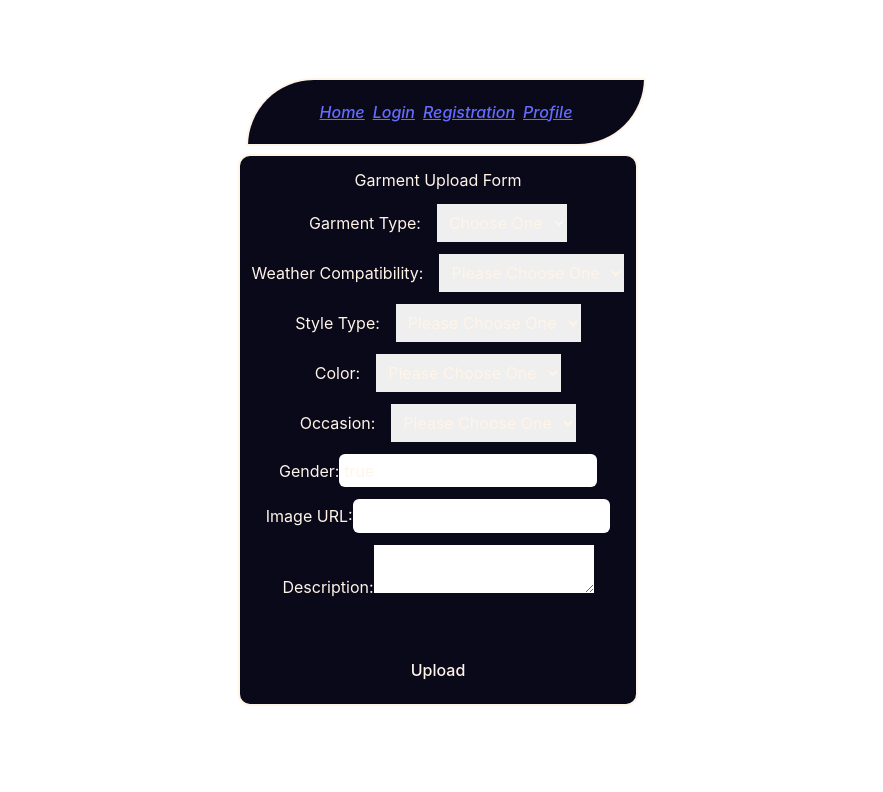
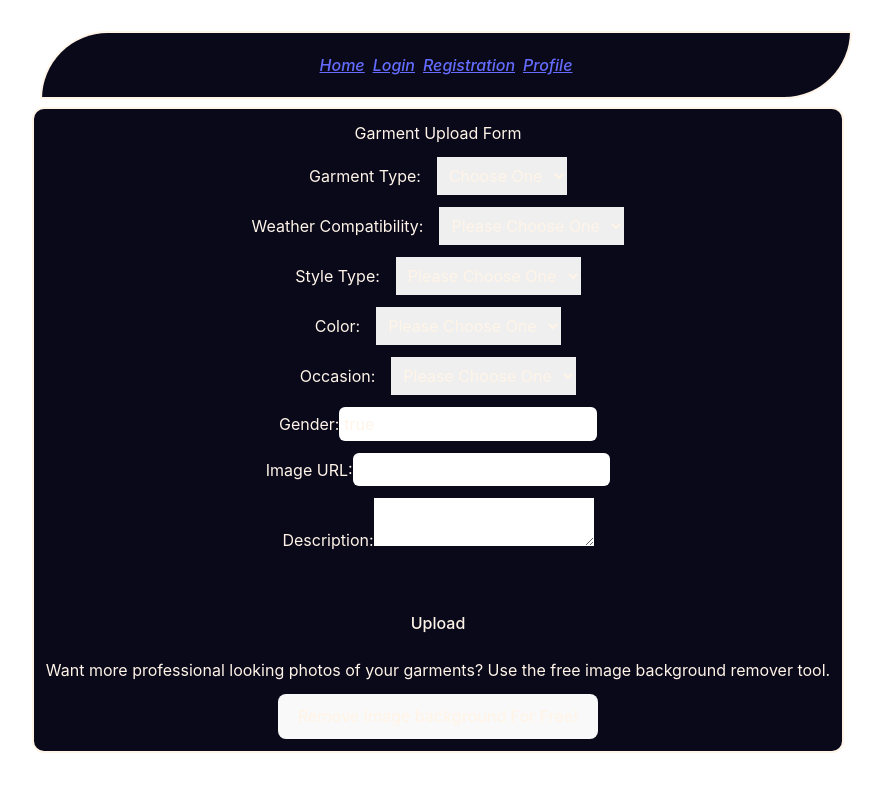
Before and after one commit to FSA-Fit-Check/Fit-Check, a React (Vite) app: page /garmentUpload in a window 1280 px wide. Shown: the top 792 px of the page, without its empty margins (202-1085 px from the left). Built offline with nearby package versions, Linux system fonts and the light colour scheme; the HTML template or start-up script is replaced by a standard one.

Commit message:
added button to background remover site within form, along with a message to the user.

```diff
--- a/src/components/garmentUpload.jsx
+++ b/src/components/garmentUpload.jsx
@@ -165,6 +165,19 @@ const GarmentUploadForm = () => {
         <button type="submit">Upload</button>
       </form>
       {responseMessage && <p>{responseMessage}</p>}
+
+       <p>
+        Want more professional looking photos of your garments?
+        Use the free image background remover tool.
+         </p>
+       {/* button link to background remover */}
+        <button
+        onClick={() => {
+          window.open ("https://www.remove.bg/upload", "blank");
+        }}
+      >
+       Remove Image background For Free!
+      </button>
     </div>
   );
 };
```
